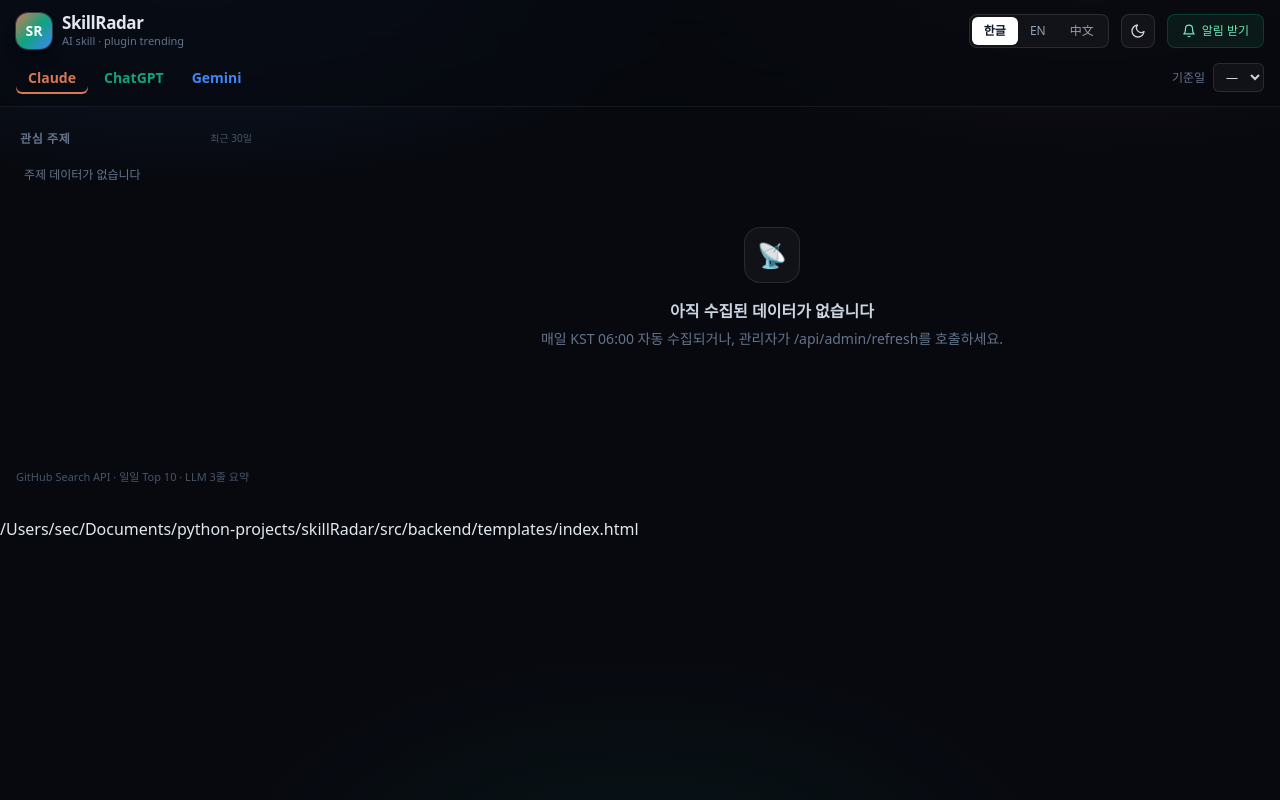
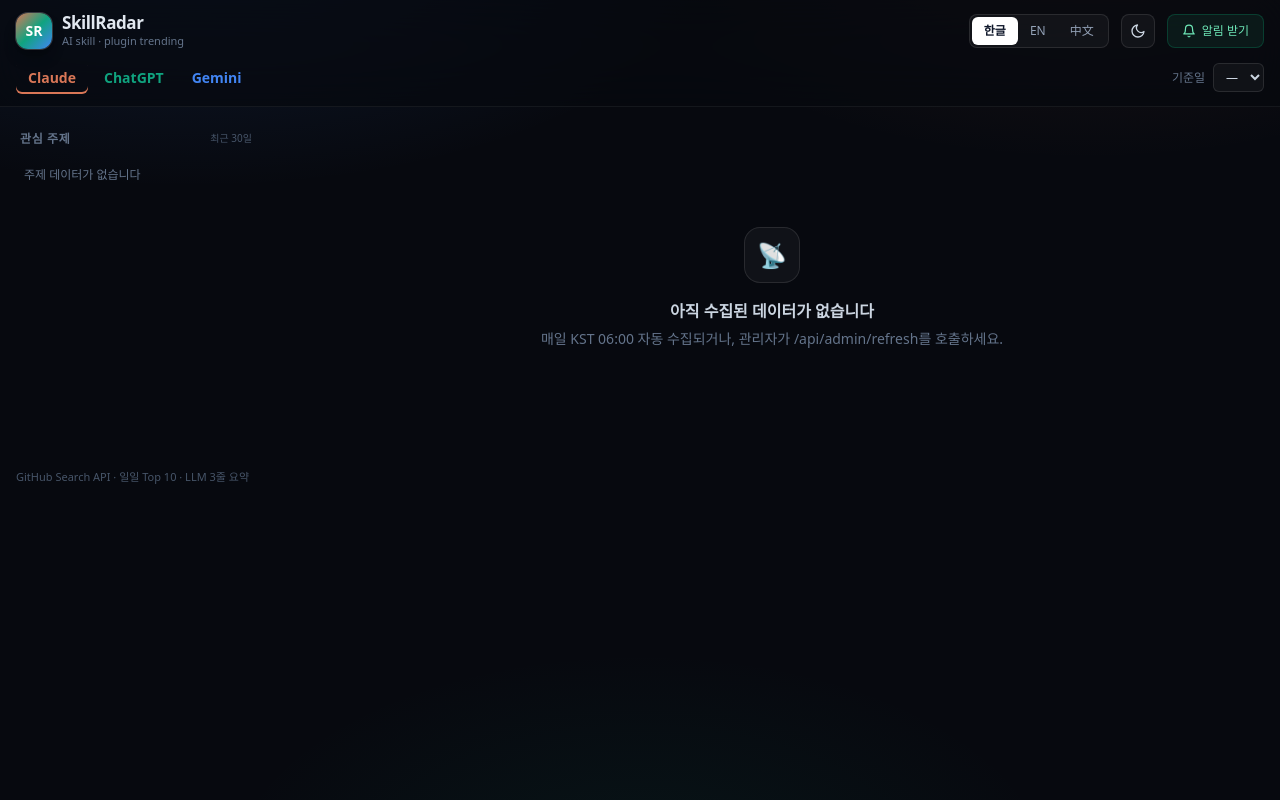
Before and after one commit to dokaeby/skillRadar, a FastAPI app: page / in a window 1280 px wide. Run offline with FastAPI, Linux system fonts and the light colour scheme; data that the repository does not hold is empty; some libraries are stand-ins or nearby versions; some web fonts are replaced.

Commit message:
Remove stray file_path artifact appended to index.html
Generated with [Devin](https://devin.ai)

Co-Authored-By: Devin <158243242+devin-ai-integration[bot]@users.noreply.github.com>

```diff
--- a/src/backend/templates/index.html
+++ b/src/backend/templates/index.html
@@ -219,5 +219,3 @@ tailwind.config = {
 <script src="/static/push.js?v=4" defer></script>
 </body>
 </html>
-</file_path>
-/Users/sec/Documents/python-projects/skillRadar/src/backend/templates/index.html
```
